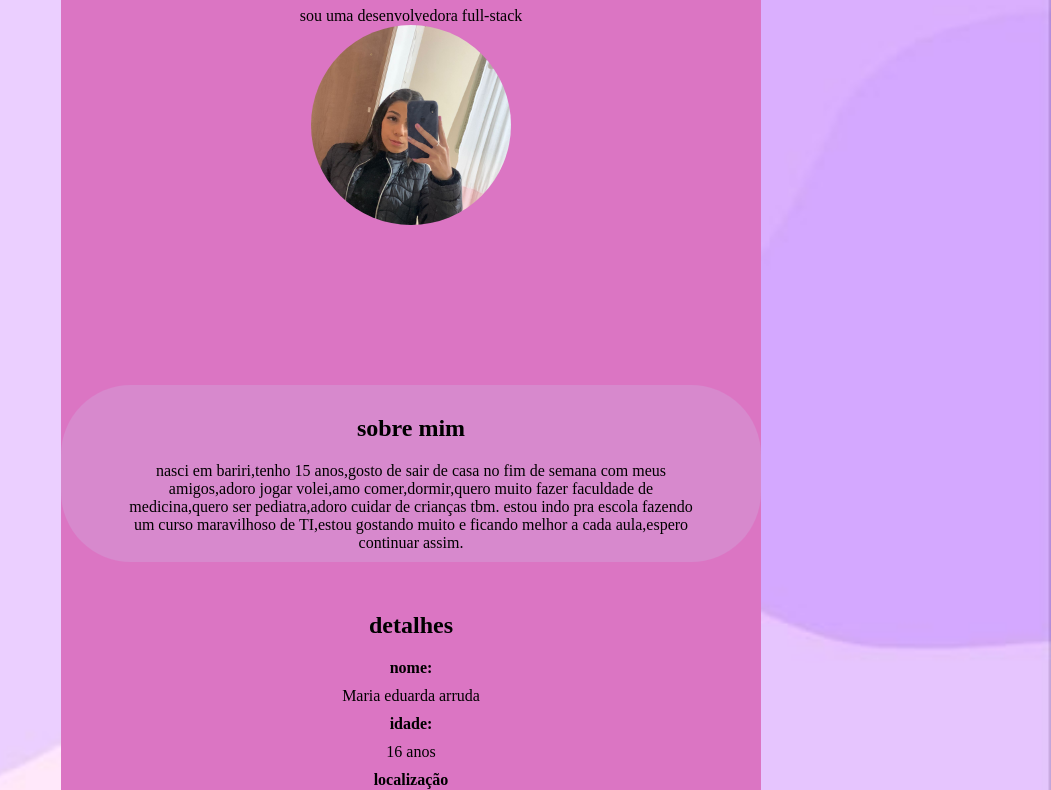
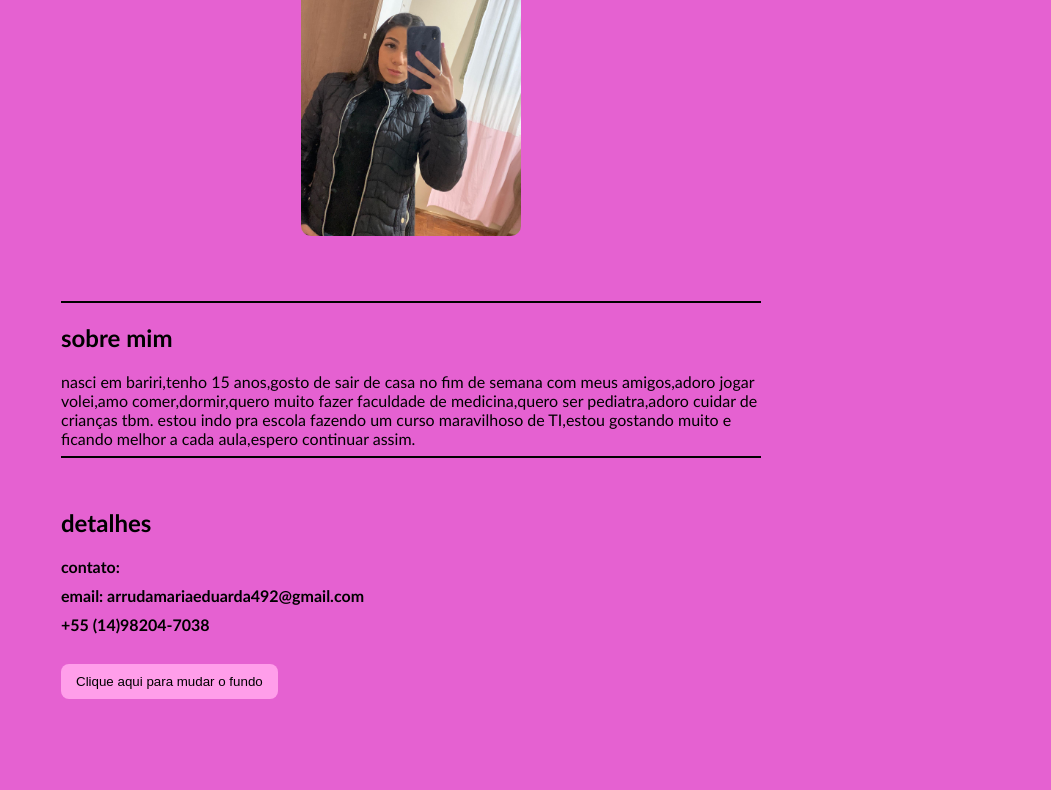
Before and after one commit to dudaharruda/perfil, a plain HTML site: page index.html in a window 1280 px wide. Shown: the part 103-893 px from the top of the page, without its empty margins (229-1280 px from the left). After the commit the page ends 832 px from the top, so only its background shows below. Drawn offline with Linux system fonts and the light colour scheme.

Commit message:
pefil finalizado

```diff
--- a/assets/main.js
+++ b/assets/main.js
@@ -1 +1,3 @@
-function mudacor ( e )
+function mudacor(){
+    document.body.style.backgroundColor = "pink";
+}
--- a/assets/style.css
+++ b/assets/style.css
@@ -5,22 +5,16 @@ article,p,div,button{
     border: 0;
 }
 body{
-    background-image: url(pinterest.jpg);
+    background-color: rgb(229, 97, 209);
     background-size: cover;
+    font-family:'Trebuchet MS', 'Lucida Sans Unicode', 'Lucida Grande', 'Lucida Sans', Arial, sans-serif;
 }
 main{
-    background-color: rgb(219, 117, 195);
-    text-align: center;
     width: 700px;
     padding: 30px 0px;
     margin: 0 auto;
 }
-.sobre-mim{
-    background-color: rgb(215, 137, 205);
-    padding: 10px 60px;
-    border-radius: 70px;
-    margin-top: 60px;
-}
+
 .detalhes>span {
     display: block;
     margin-top: 10px;
@@ -28,26 +22,31 @@ main{
 .detalhes{
     margin-top: 50px;;
 }
-figure{
-    width: 200px;
-    height: 200px;
-    border-radius: 50%;
-    overflow: hidden;
-    margin: 0 auto;
+span{
+    font-weight: bold;
+    margin-top: 30px;
+    color: rgb(0, 0, 0);
+}
+p{
+    font-weight: 500;
+    margin-top: 8px;
 }
 .foto{
     width: 300px;
-    height: 300px;
+    height: 350px;
     margin: 0 auto;
 }
 .foto img{
     width: 100%;
     object-fit: cover;
-
+    border-radius: 10px;
 }
 button{
     padding: 10px 15px;
     border-radius: 8px;
     background-color: rgb(255, 158, 234);
-    border: 1px solid #000000;
+    margin-top: 30px;
 }
+hr{
+    border: 1px solid black;
+}
--- a/index.html
+++ b/index.html
@@ -9,14 +9,13 @@
 </head>
 <body>
     <main>
-        <h1>perfil</h1>
-        <span>sou uma desenvolvedora full-stack</span>
         <div class="foto">
             <figure>
                 <img src="assets/eu linda.jpg" alt="">
             </figure>
         </div>
         <article class="sobre-mim">
+            <hr>
             <h2>sobre mim</h2>
             <p>
                 nasci em bariri,tenho 15 anos,gosto de sair de casa no fim de semana
@@ -25,16 +24,12 @@
                     estou indo pra escola fazendo um curso maravilhoso de TI,estou gostando
                     muito e ficando melhor a cada aula,espero continuar assim.
             </p>
+            <hr>
         </article>
         <article class="detalhes">
             <h2>detalhes</h2>
-            <span><strong>nome:</strong></span>
-            <span>Maria eduarda arruda</span>
-            <span><strong>idade:</strong></span>
-            <span>16 anos</span>
-            <span><strong>localização</strong></span>
-            <span>bariri</span>
             <span><strong>contato:</strong></span>
+            <span>email: arrudamariaeduarda492@gmail.com</span>
             <span>+55 (14)98204-7038</span>
         </article>
         <div>
```
